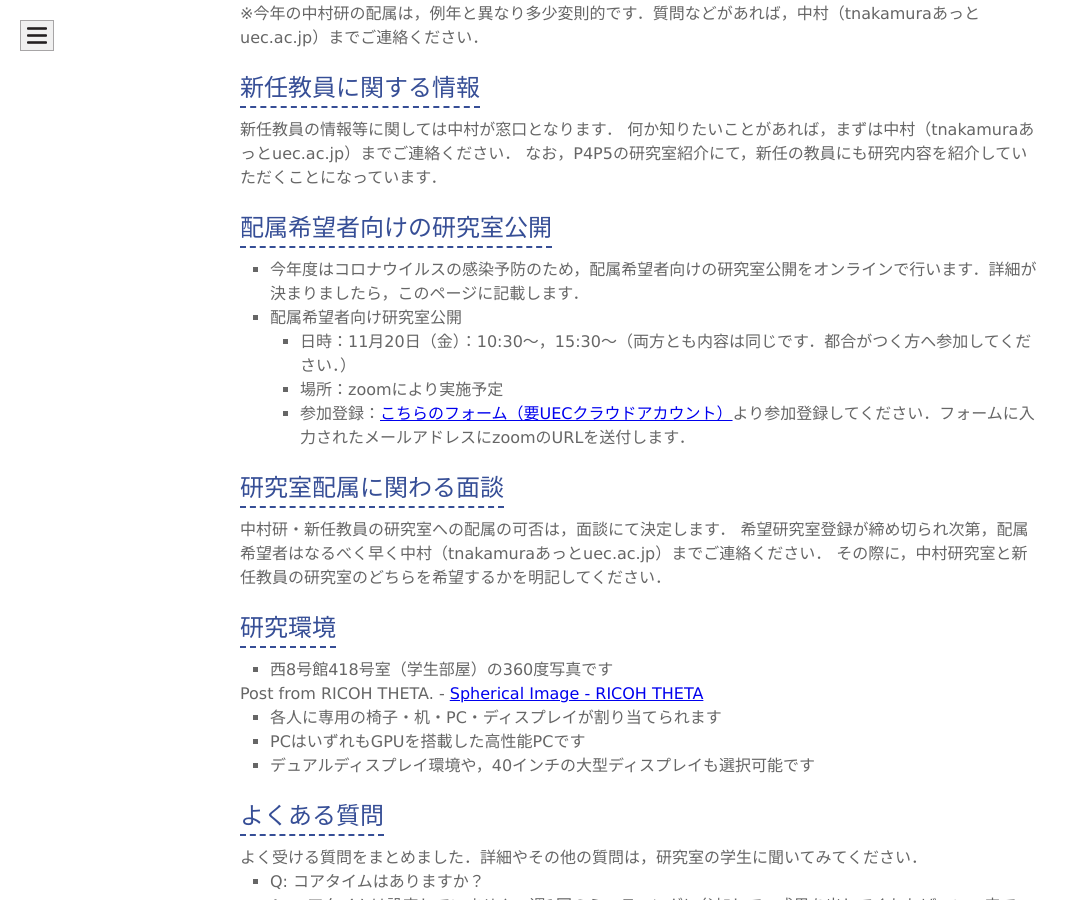
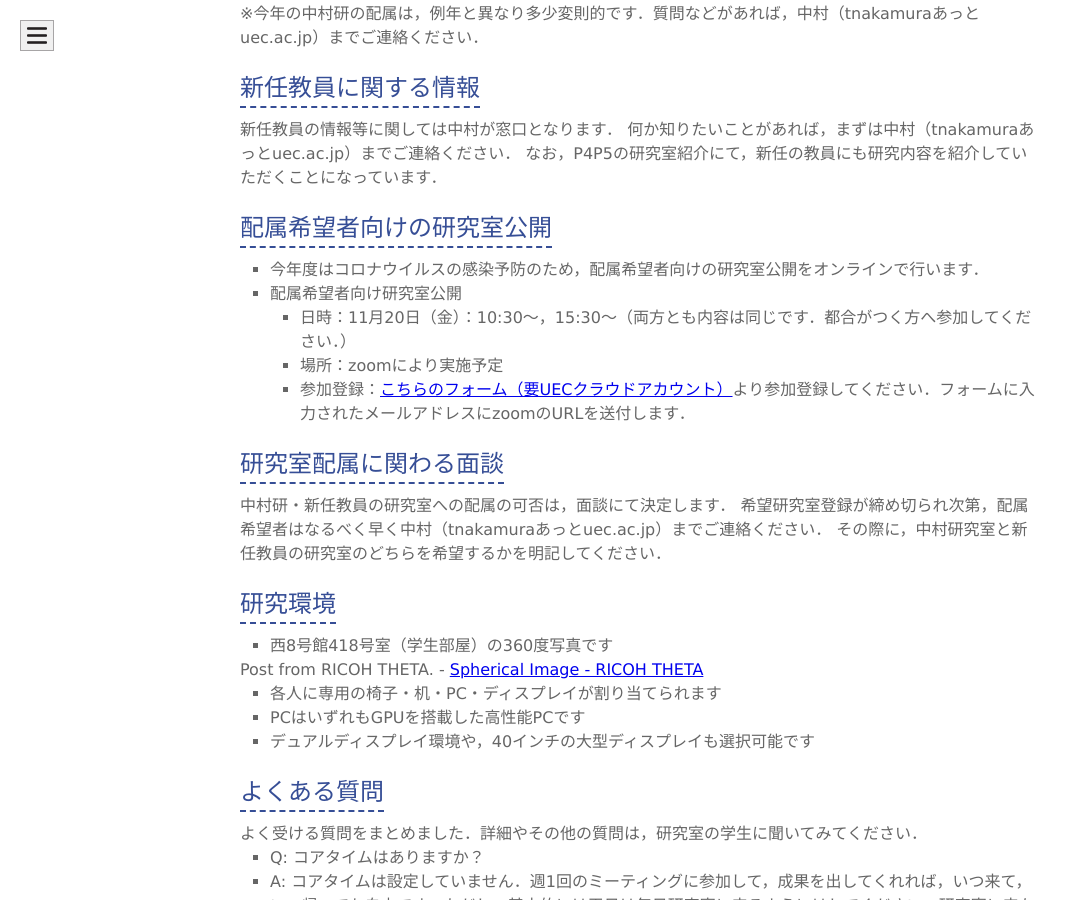
Before and after one commit to naka-lab/naka-lab.github.io, a Jekyll site: the page built from subpages/haizoku.md, in a window 1280 px wide and 900 px high, scrolled down 763 px. Shown: the whole window, without its empty margins (0-1079 px from the left). Built offline with Jekyll 4.4.1, drawn with Linux system fonts in a browser that asks for light colours; comment, search, counter and statistics services are not loaded; our own code applies the rules of GitHub Pages for plain Markdown files.

Commit message:
Update haizoku.md

```diff
--- a/subpages/haizoku.md
+++ b/subpages/haizoku.md
@@ -18,7 +18,7 @@ layout: default
 なお，P4P5の研究室紹介にて，新任の教員にも研究内容を紹介していただくことになっています．
 
 ## 配属希望者向けの研究室公開
-- 今年度はコロナウイルスの感染予防のため，配属希望者向けの研究室公開をオンラインで行います．詳細が決まりましたら，このページに記載します．
+- 今年度はコロナウイルスの感染予防のため，配属希望者向けの研究室公開をオンラインで行います．
 - 配属希望者向け研究室公開
   - 日時：11月20日（金）：10:30〜，15:30〜（両方とも内容は同じです．都合がつく方へ参加してください．）
   - 場所：zoomにより実施予定
```
